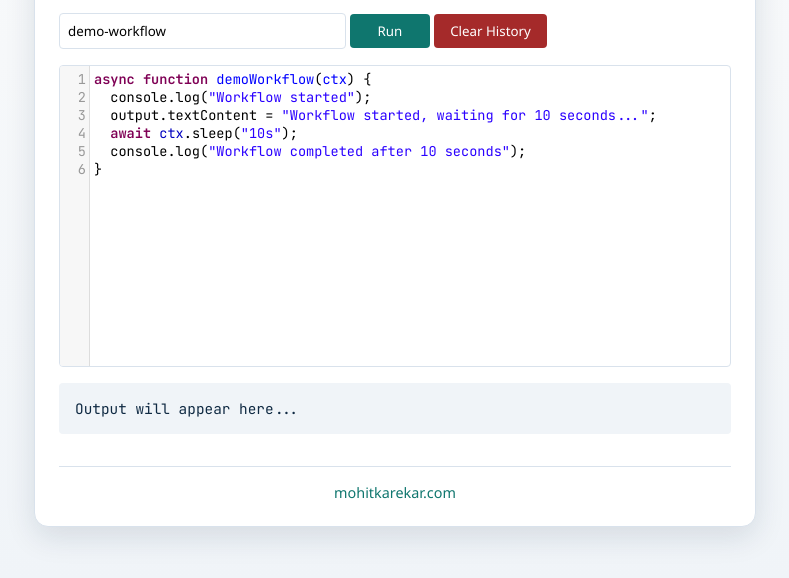
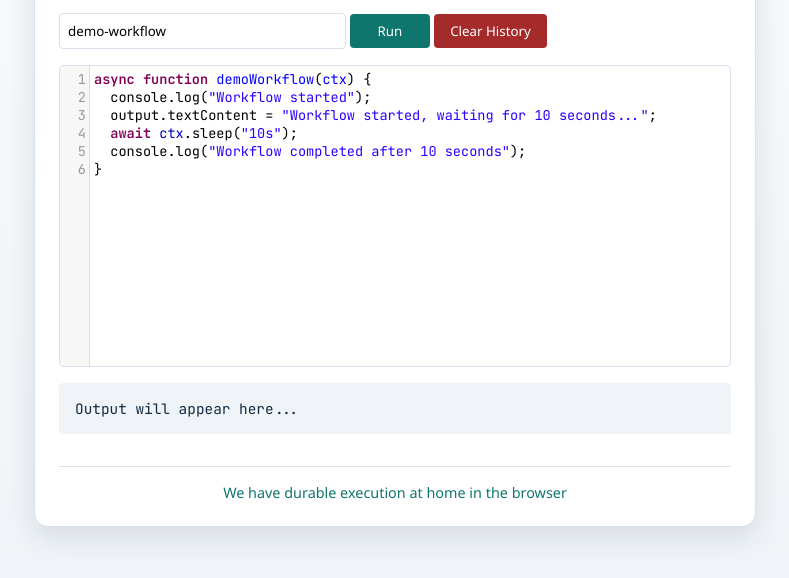
Before and after one commit to mohitk05/durable-browser, a website built with Vite: page docs/index.html in a window 1280 px wide. Shown: the part 216-794 px from the top of the page, without its empty margins (245-1034 px from the left). Built offline with nearby package versions, Linux system fonts and the light colour scheme; files whose address does not match are found by name.

Commit message:
Update docs

```diff
--- a/docs/index.html
+++ b/docs/index.html
@@ -137,10 +137,10 @@
 
       <footer>
         <a
-          href="https://mohitkarekar.com"
+          href="https://mohitkarekar.com/posts/2026/we-have-durable-execution-at-home-in-the-browser/"
           target="_blank"
           rel="noopener noreferrer"
-          >mohitkarekar.com</a
+          >We have durable execution at home in the browser</a
         >
       </footer>
     </main>
```
Also changed, not shown: examples/index.html (+2 -2 lines).
